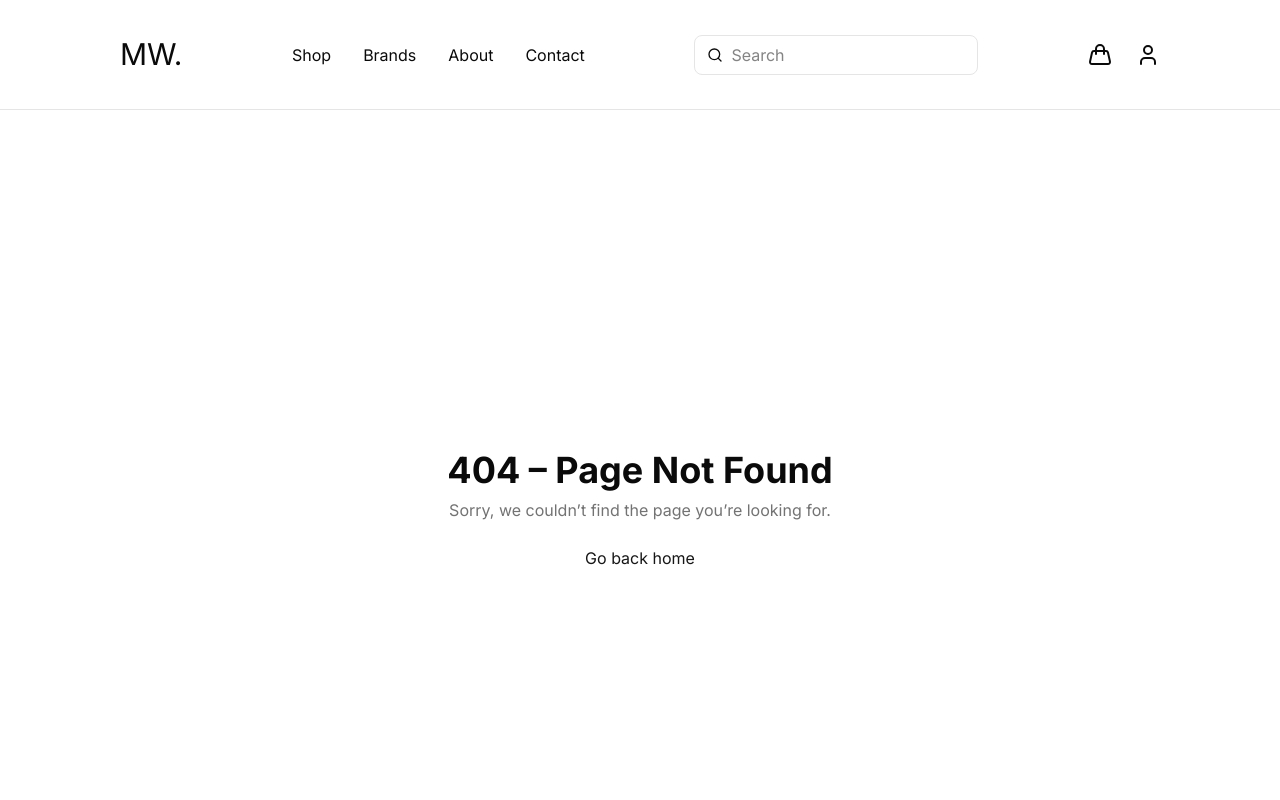
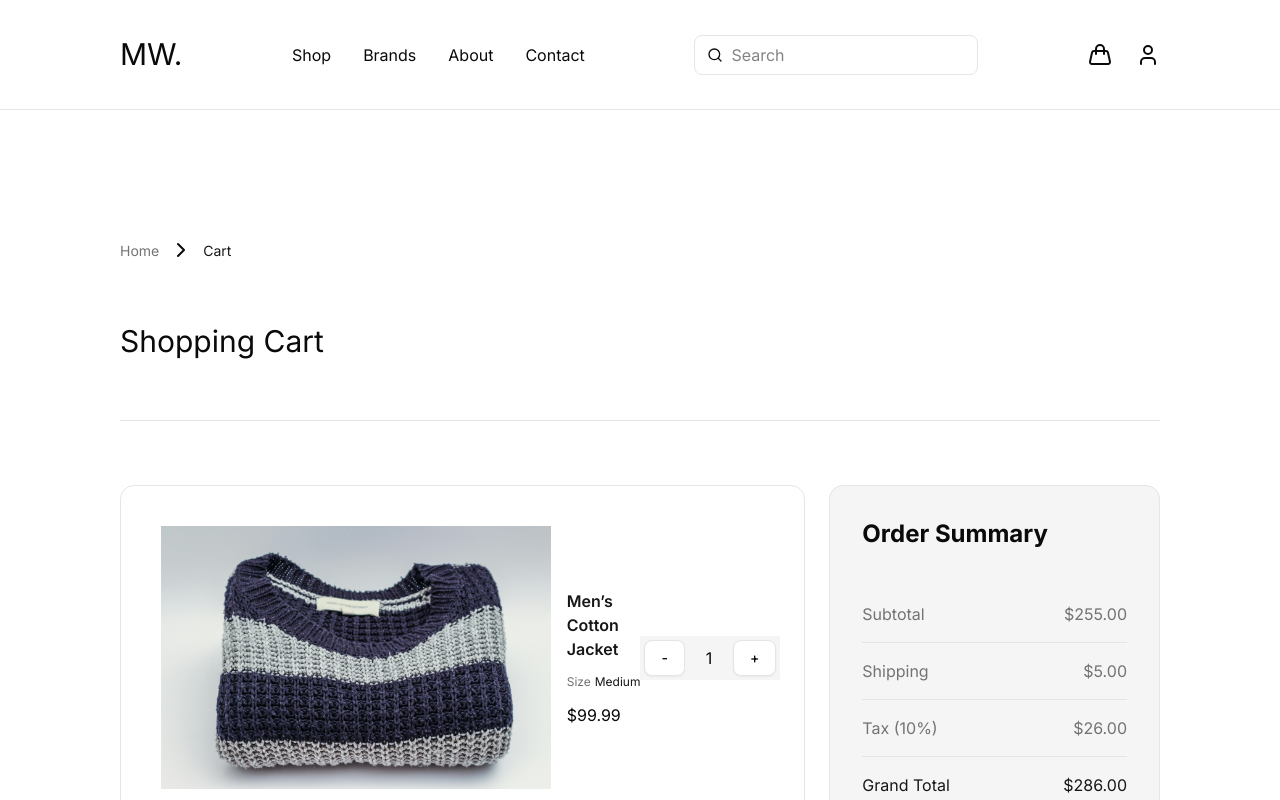
Before and after one commit to maheshDhananjaya/Modern-Walk, a Next.js app: page /cart in a window 1280 px wide. Before the commit this address had no page. Shown: the top 800 px of the page. Built offline with nearby package versions, Linux system fonts and the light colour scheme.

Commit message:
feature : shoping cart UI implementation

```diff
--- /dev/null
+++ b/src/app/cart/page.tsx
@@ -0,0 +1,51 @@
+import CartProductCard from "@/components/cart/CartProductCard";
+import SummaryRow from "@/components/cart/SummaryRow";
+import ProductCard from "@/components/Product/ProductCard";
+import ProductNavPath from "@/components/Product/ProductNavPath";
+import { Button } from "@/components/ui/button";
+import { ChevronRight } from "lucide-react";
+import React from "react";
+
+const CartPage = () => {
+  return (
+    <div className="px-30 py-32">
+      <div className="flex flex-row pb-16 gap-2.5 items-center">
+        <ProductNavPath label="Home" />
+        <ChevronRight />
+        <ProductNavPath label="Cart" isSelected={true} />
+      </div>
+      <div className="pb-16 border-b mb-16">
+        <p className="text-3xl leading-none text-bold">Shopping Cart</p>
+      </div>
+      <div className="grid grid-cols-3 gap-6">
+        <div className="col-span-2 flex flex-col gap-4">
+          {[1, 2, 3].map((item, index) => (
+            <CartProductCard key={index} />
+          ))}
+        </div>
+        <div className="cal-span-1 flex flex-col p-8 border rounded-xl h-min bg-muted">
+          <p className="text-2xl font-bold">Order Summary</p>
+          <div className="my-9">
+            <SummaryRow label="Subtotal" value="$255.00" />
+            <SummaryRow label="Shipping" value="$5.00" />
+            <SummaryRow label="Tax (10%)" value="$26.00" />
+            <SummaryRow label="Grand Total" value="$286.00" isTotal />
+          </div>
+          <Button className="bg-primary text-white py-3 px-6 rounded-lg mt-4 hover:bg-primary/90 transition">
+            Proceed to Checkout
+          </Button>
+        </div>
+      </div>
+      <div className="flex flex-col gap-8 mt-32">
+        <p className="text-3xl leading-none font-bold">You May Also Like</p>
+        <div className="flex flex-row gap-6">
+          {[1, 2, 3, 4].map((item, index) => (
+            <ProductCard key={index} />
+          ))}
+        </div>
+      </div>
+    </div>
+  );
+};
+
+export default CartPage;
--- /dev/null
+++ b/src/components/Product/ProductCount.tsx
@@ -0,0 +1,21 @@
+import React from "react";
+import { Button } from "../ui/button";
+
+const ProductCount = () => {
+  return (
+    <div className="flex flex-row p-1 bg-muted items-center">
+      <Button variant={"outline"}>-</Button>
+      <div className="flex flex-row items-center">
+        <input
+          type="string"
+          className="w-12 text-center bg-muted outline-none"
+          defaultValue={1}
+          min={1}
+        />
+      </div>
+      <Button variant={"outline"}>+</Button>
+    </div>
+  );
+};
+
+export default ProductCount;
--- /dev/null
+++ b/src/components/cart/CartProductCard.tsx
@@ -0,0 +1,34 @@
+import Image from "next/image";
+
+import ProductCount from "../Product/ProductCount";
+
+const CartProductCard = () => {
+  return (
+    <div className="flex flex-row p-6 border rounded-xl items-center justify-between">
+      <div>
+        <Image
+          src="/cart-item.jpg"
+          alt="Product Image"
+          width={148}
+          height={132}
+          className="object-fit w-full h-full p-4"
+        />
+      </div>
+      <div className="flex flex-col gap-3">
+        <p className="text-bsse font-semibold text-primary">
+          Men’s Cotton Jacket
+        </p>
+        <div className="flex flex-row gap-1">
+          <p className="text-xs leading-normal text-muted-foreground">Size</p>
+          <p className="text-xs leading-normal text-primary">Medium</p>
+        </div>
+        <p className="text-base leading-6">$99.99</p>
+      </div>
+      <div>
+        <ProductCount />
+      </div>
+    </div>
+  );
+};
+
+export default CartProductCard;
--- /dev/null
+++ b/src/components/cart/SummaryRow.tsx
@@ -0,0 +1,30 @@
+import React from "react";
+
+interface SummaryRowProps {
+  label: string;
+  value: string;
+  isTotal?: boolean;
+}
+
+const SummaryRow = ({ label, value, isTotal }: SummaryRowProps) => {
+  return (
+    <div className="flex flex-row justify-between border-b py-4">
+      <p
+        className={`text-base ${
+          isTotal ? "text-primary" : "text-muted-foreground"
+        }`}
+      >
+        {label}
+      </p>
+      <p
+        className={`text-base ${
+          isTotal ? "text-primary" : "text-muted-foreground"
+        }`}
+      >
+        {value}
+      </p>
+    </div>
+  );
+};
+
+export default SummaryRow;
```
Also changed, not shown: public/cart-item.jpg (added).
